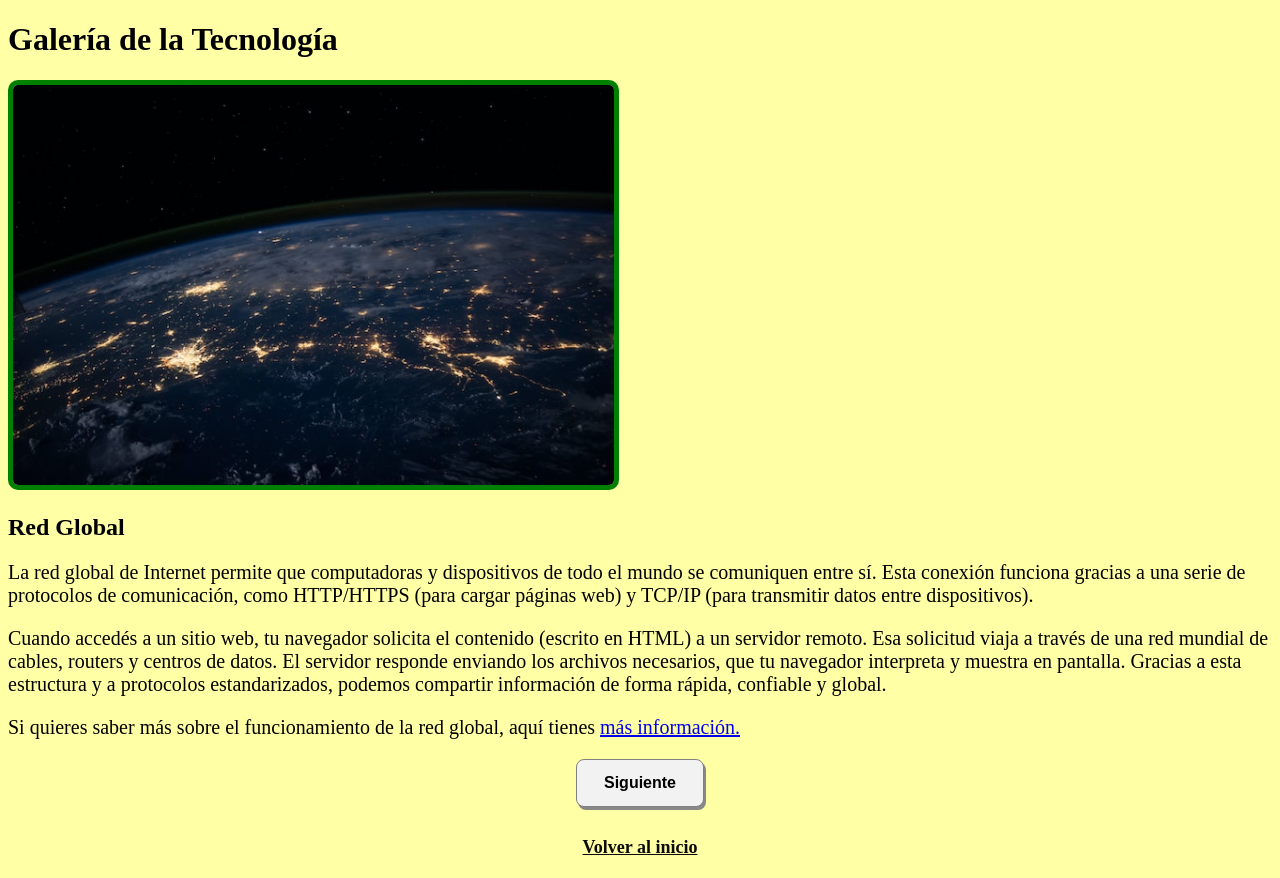
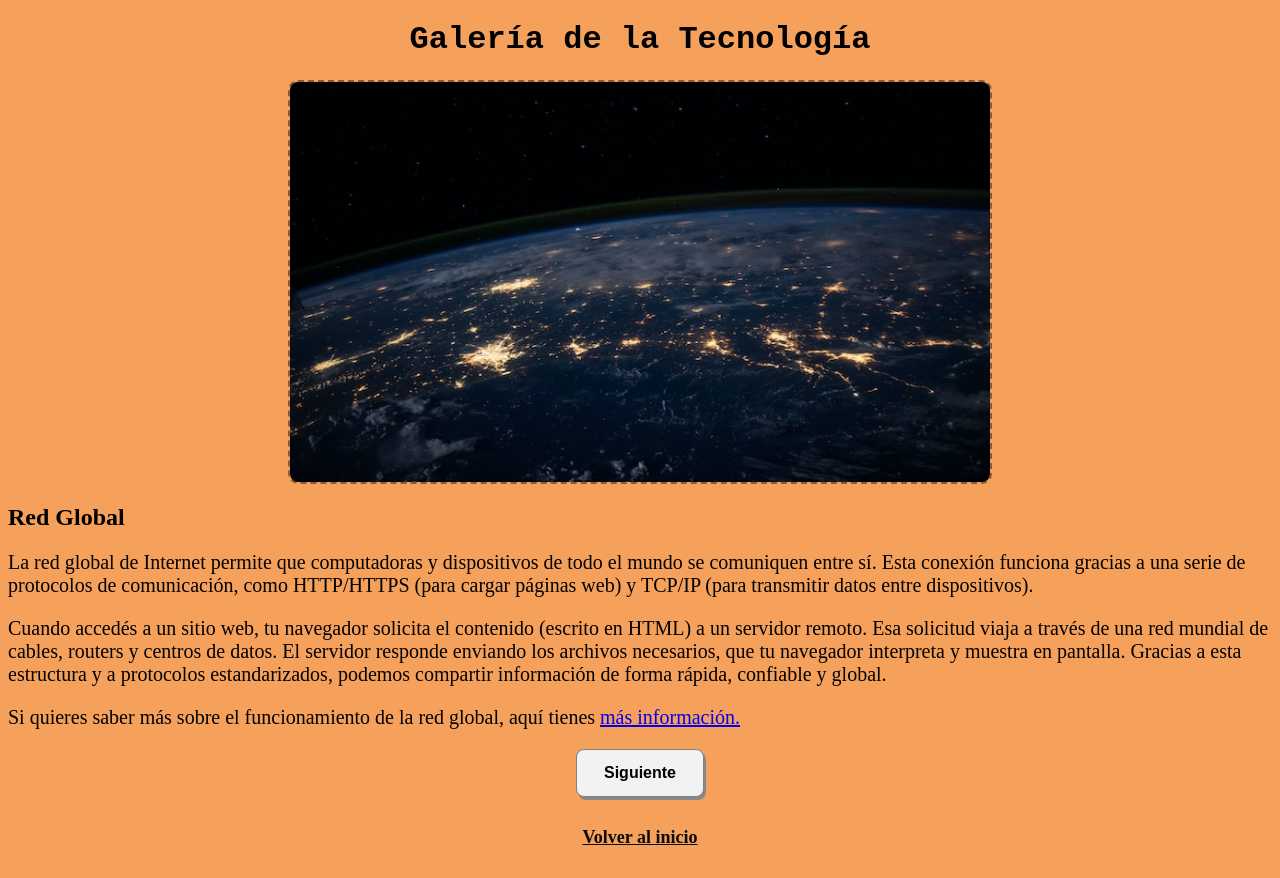
Before and after one commit to beluway/galeria-de-imagenes, a plain HTML site: page page1.html in a window 1280 px wide. Drawn offline with Linux system fonts and the light colour scheme.

Commit message:
veamos como salio, cambie: -centre las imagenes -centre el titulo -cambie la fuente de letra del h1 -cambie color de backround -modifique el border de las imagenes y su tamaño

```diff
--- a/page1.html
+++ b/page1.html
@@ -9,7 +9,7 @@
 </head>
 
 <body>
-    <h1>Galería de la Tecnología</h1>
+    <h1 class="page">Galería de la Tecnología</h1>
     <img src="img1.jpg" alt="Imagen de la NASA" class="image"/>
 <style>
     p {
--- a/styles.css
+++ b/styles.css
@@ -1,11 +1,14 @@
 body {
-    background-color: rgb(255, 255, 165);
+    background-color: rgb(245, 160, 91);
 }
 
 .image{
-    border: 5px solid green;
+    border: 2.5px dashed rgb(143, 89, 53);
     border-radius: 10px;
     height: 400px;
+    width: 700px;
+    display: block;
+    margin: auto;
 }
 
 .btn-pasar{
@@ -68,3 +71,9 @@ h1#it{
         font-size: large;
         margin-bottom: 20px;
     }
+
+.page{
+    font-family: 'Courier New', Courier, monospace;
+    display: flex;
+    justify-content: center;
+}
```
Also changed, not shown: page2.html (+1 -1 lines).
